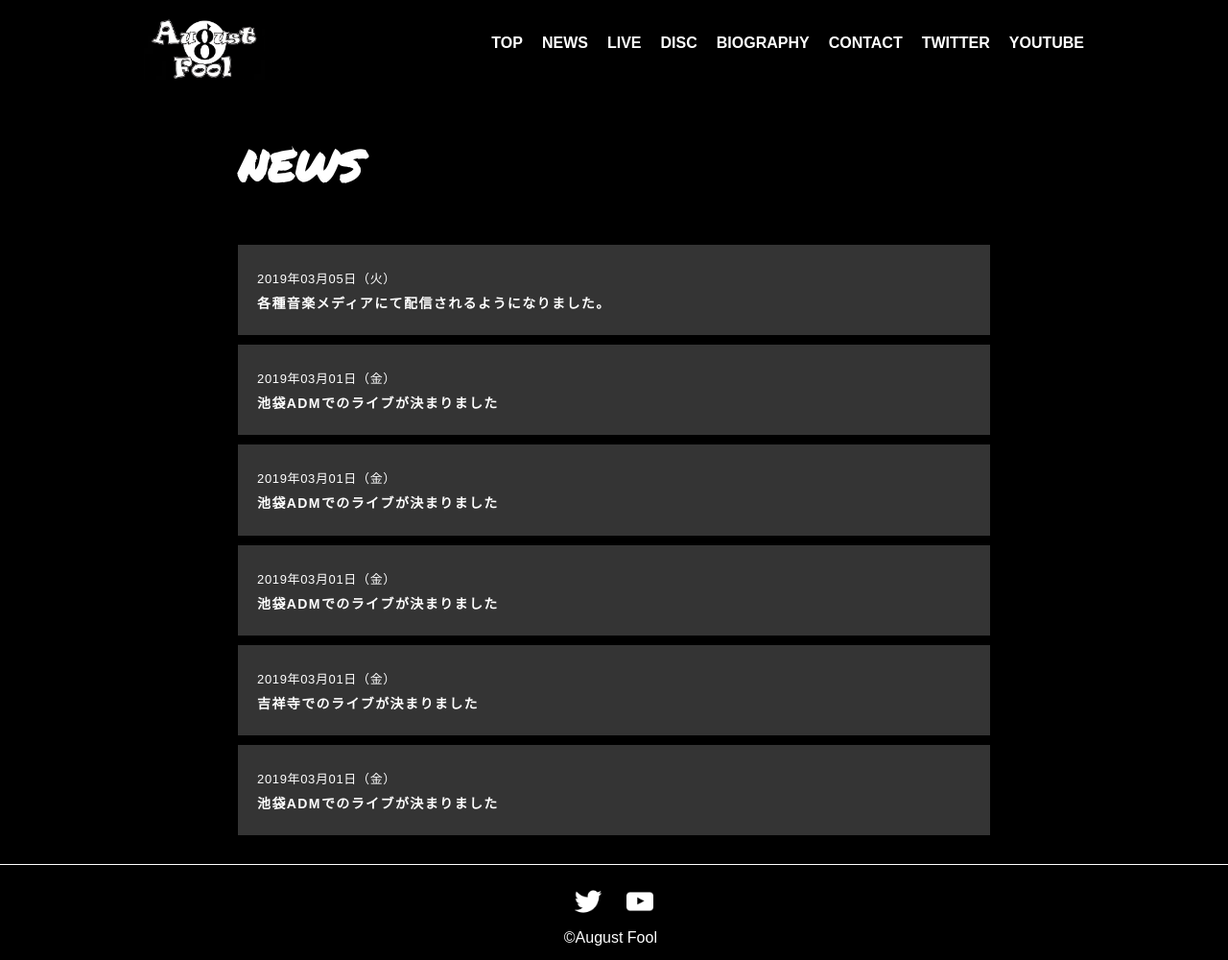
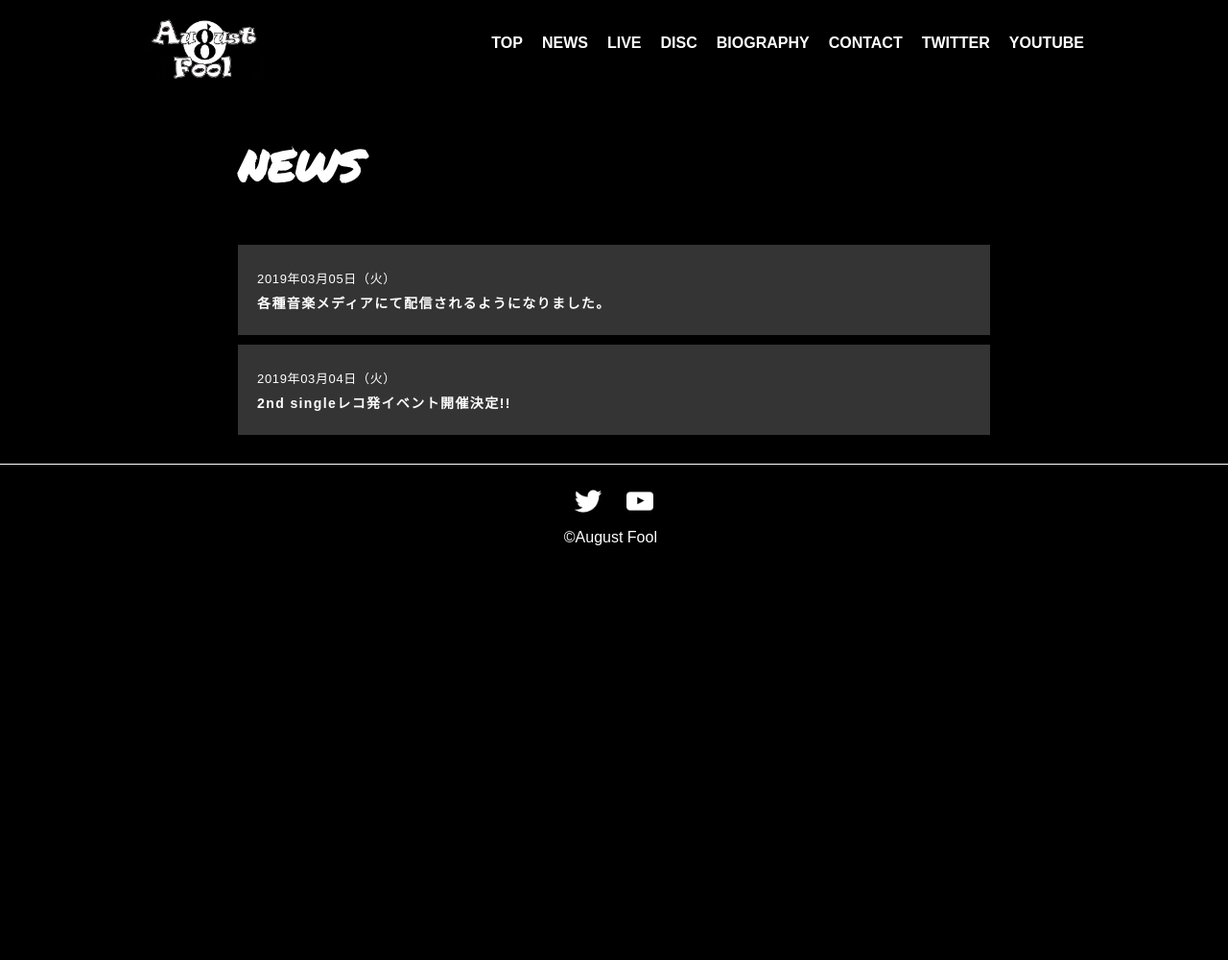
Before and after one commit to KenHashimoto0914/augustfool.github.io, a plain HTML site: page pages/news.html in a window 1280 px wide. Shown: the whole page at 96% size. After the commit the page ends 800 px from the top, so only its background shows below. Drawn offline with nearby package versions, Linux system fonts and the light colour scheme.

Commit message:
Update news.html

```diff
--- a/pages/news.html
+++ b/pages/news.html
@@ -39,7 +39,6 @@
   <div class="news-wrapper">
     <h2>NEWS</h2>
       <ul class="news-list">
-
         <li class="news-box">
           <a href="#">
             <p class="date">2019年03月05日（火）</p>
@@ -48,41 +47,11 @@
         </li>
 
         <li class="news-box">
-          <a href="#">
-            <p class="date">2019年03月01日（金）</p>
-            <p class="text">池袋ADMでのライブが決まりました</p>
+          <a href="live.html">
+            <p class="date">2019年03月04日（火）</p>
+            <p class="text">2nd singleレコ発イベント開催決定!!</p>
           </a>
         </li>
-
-        <li class="news-box">
-          <a href="#">
-            <p class="date">2019年03月01日（金）</p>
-            <p class="text">池袋ADMでのライブが決まりました</p>
-          </a>
-        </li>
-
-        <li class="news-box">
-          <a href="#">
-            <p class="date">2019年03月01日（金）</p>
-            <p class="text">池袋ADMでのライブが決まりました</p>
-          </a>
-        </li>
-
-        <li class="news-box">
-          <a href="#">
-            <p class="date">2019年03月01日（金）</p>
-            <p class="text">吉祥寺でのライブが決まりました</p>
-          </a>
-        </li>
-
-        <li class="news-box">
-          <a href="#">
-            <p class="date">2019年03月01日（金）</p>
-            <p class="text">池袋ADMでのライブが決まりました</p>
-          </a>
-        </li>
-
-      </ul>
 
   </div>
   </section>
```
